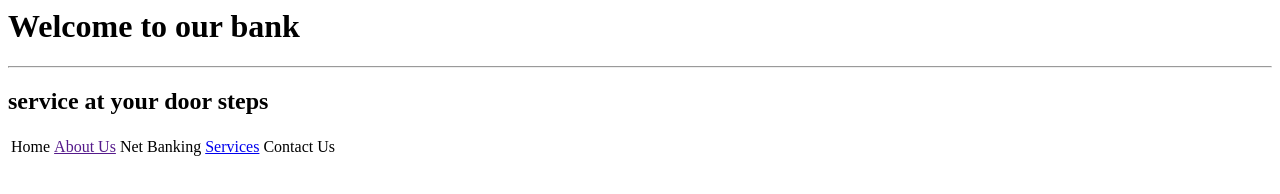
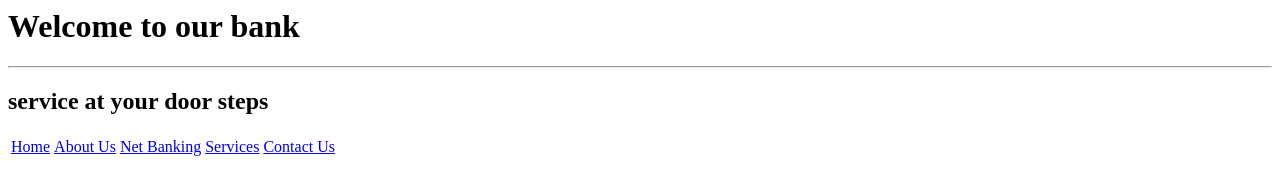
Before and after one commit to lakshibhati/bank2, a plain HTML site: page index.html in a window 1280 px wide. Drawn offline with Linux system fonts and the light colour scheme.

Commit message:
Update index.html

```diff
--- a/index.html
+++ b/index.html
@@ -5,11 +5,11 @@
     <h2>service at your door steps</h2>
     <table>
       <tr>
-        <td>Home</td>
-        <td> <a href="">About Us</a></td>
-        <td>Net Banking</td>
+        <td><a href="index.html">Home</a></td>
+        <td> <a href="aboutus.html">About Us</a></td>
+        <td><a href="netbanking.html">Net Banking</a></td>
         <td> <a href="services.html">Services</a></td>
-        <td>Contact Us</td>
+        <td><a href="contact.html">Contact Us</a></td>
       </tr>
     </table>
   </body>
```
